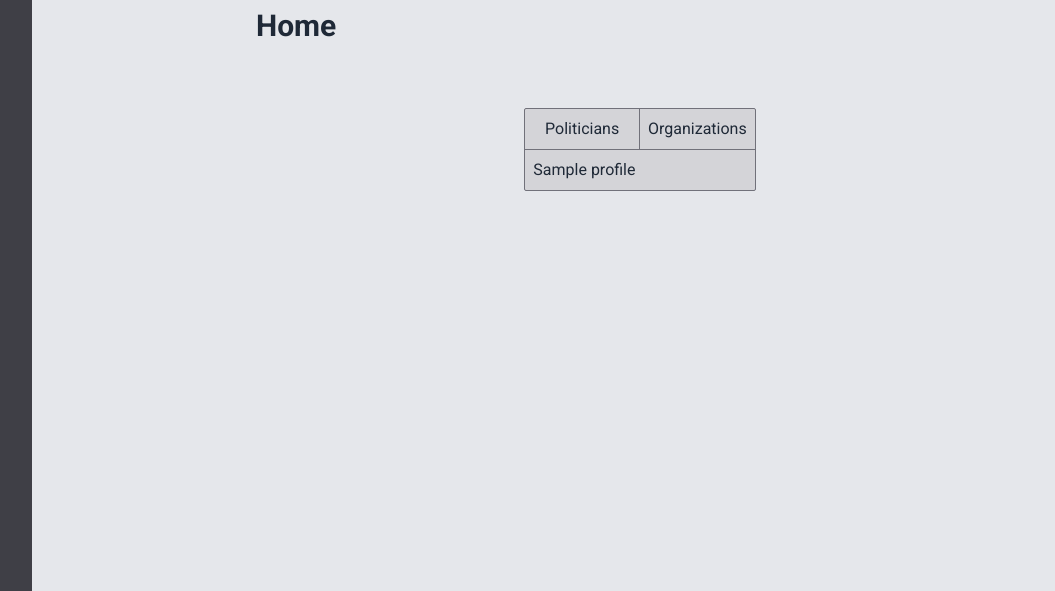
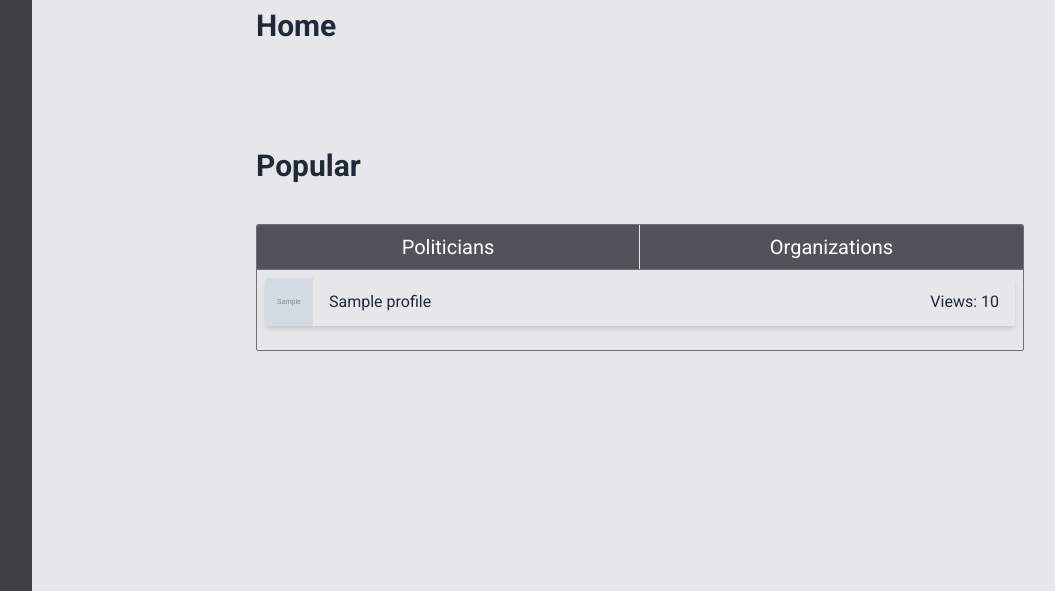
Before and after one commit to pretzelogical/PAD, a Django app: template home/templates/home/home.html.jinja2 in a window 1280 px wide. Shown: the part 88-679 px from the top of the page, without its empty margins (0-1055 px from the left). Run offline with Django 5.2, Linux system fonts and the light colour scheme; tables that the repository leaves empty hold one stand-in row (values such as "Sample post"); the template is opened without the code that fills it: values that come from a table or form of the project are taken from there, most other values are stand-ins (such as "Sample title", 1, 10 or a date in 2020); grey boxes marked "Sample" are stand-in pictures; style sheets or scripts are compiled from the project's sources; some libraries are stand-ins or nearby versions.

Commit message:
final design

```diff
--- a/home/templates/home/components/popular.html.jinja2
+++ b/home/templates/home/components/popular.html.jinja2
@@ -1,16 +1,17 @@
-<div class="flex justify-center">
-  <div class="border border-zinc-500 rounded-sm bg-zinc-300">
+<div class="flex justify-center w-full">
+  <div class="border border-zinc-500 rounded-sm w-full">
 
-    <div class="grid grid-cols-2 border-b border-b-zinc-500">
+    <div class="grid grid-cols-2 border-b border-b-zinc-500 text-white">
       <button
-        class="p-2 border-r border-r-zinc-500"
+        class="p-2 border-r bg-zinc-600 hover:bg-zinc-500
+         border-r-gray-200 rounded-tl-sm text-xl"
         hx-get="/?popular=politician"
         hx-target="#popularItems"
         hx-swap="innerHTML"
         hx-trigger="click"
       >Politicians</button>
       <button
-        class="p-2"
+        class="p-2 bg-zinc-600 hover:bg-zinc-500 rounded-tr-sm text-xl"
         hx-get="/?popular=organization"
         hx-target="#popularItems"
         hx-swap="innerHTML"
--- a/home/templates/home/components/popular_items.html.jinja2
+++ b/home/templates/home/components/popular_items.html.jinja2
@@ -1,8 +1,35 @@
+{% load static %}
 <ul class="p-2">
   {% for profile in popular.profiles %}
-  <li>
-    <a href="/profile/{{ popular.category }}/{{ profile.id }}">
-      {{ profile.name }}
+  <li
+  class="shadow-md rounded-sm hover:shadow-xl mb-4 hover:-translate-y-1"
+  style="transition: all 0.1s ease-in;"
+  >
+    <a
+      href="/profile/{{ popular.category }}/{{ profile.id }}"
+      class="flex items-center"
+    >
+      {% if profile.image %}
+      <img
+        src="{{ profile.image.url }}"
+        alt="Profile picture for {{ profile.name }}"
+        width="50"
+        height="50"
+        class="w-12 h-12 rounded-l-sm"
+      >
+      {% else %}
+      <img
+        src="{% static 'common/elements/logo-gray.svg' %}"
+        alt="Profile picture for {{ profile.name }}"
+        width="50"
+        height="50"
+        class="w-12 h-12 rounded-l-sm"
+      >
+      {% endif %}
+      <div class="flex justify-between w-full px-4">
+        <p>{{ profile.name }}</p>
+        <p>Views: {{ profile.views }}</p>
+      </div>
     </a>
   </li>
   {% endfor %}
--- a/home/templates/home/home.html.jinja2
+++ b/home/templates/home/home.html.jinja2
@@ -8,6 +8,7 @@
 <div class="lg:px-44 px-0">
     <h2 class="text-3xl font-bold mb-16">Home</h2>
     {% include 'home/components/article_list.html.jinja2' %}
+    <h3 class="text-3xl font-bold my-10">Popular</h3>
     {% include 'home/components/popular.html.jinja2' %}
 </div>
 {% endblock %}
```
Also changed, not shown: common/static/common/styles.css (+81 -0 lines).
